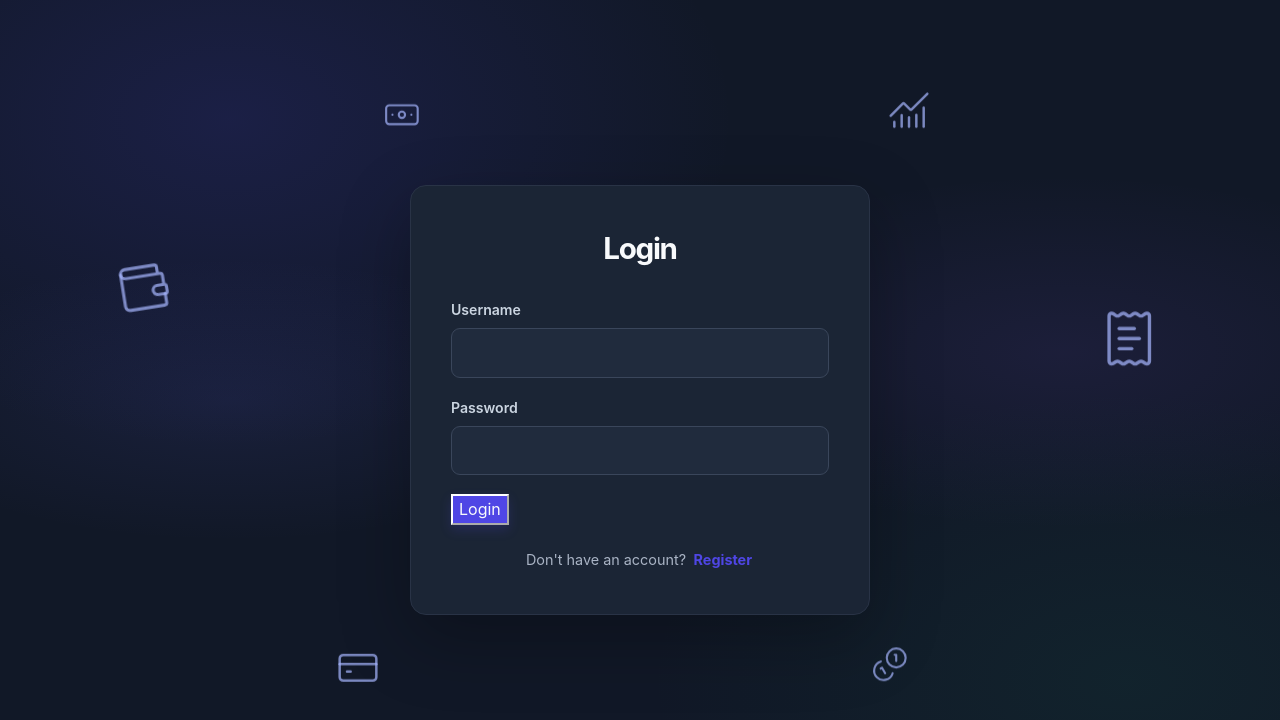
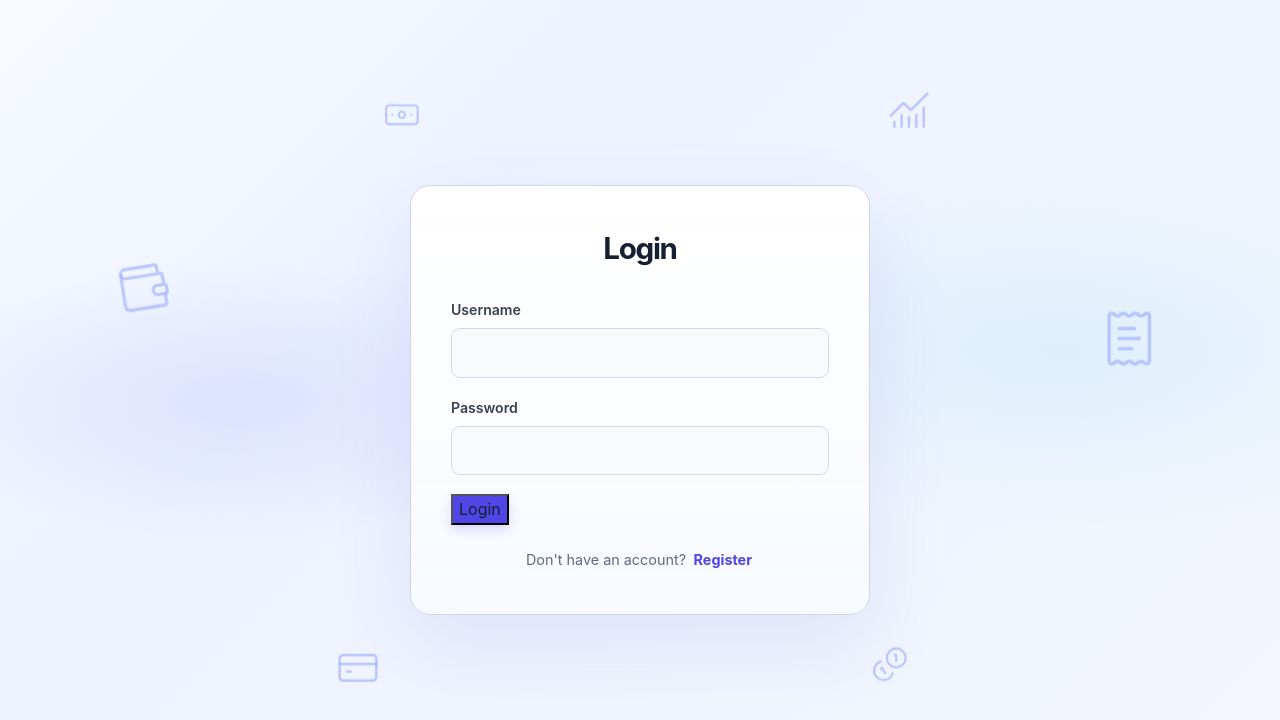
Before and after one commit to Harsha4576dks/expense_tracker_mvc, a React (Vite) app in the folder front-end/: page /login in a window 1280 px wide. Shown: the top 720 px of the page. Built offline with nearby package versions, Linux system fonts and the light colour scheme; no server answers.

Commit message:
Updated mode

```diff
--- a/front-end/src/App.css
+++ b/front-end/src/App.css
@@ -1,35 +1,37 @@
 .app-shell {
-  --color-canvas: #111827;
-  --color-surface: #1b2535;
-  --color-surface-muted: #202b3d;
-  --color-border: #293346;
-  --color-border-subtle: #344156;
-  --color-text: #f8fafc;
-  --color-heading: #f8fafc;
-  --color-text-muted: #aab4c5;
-  --color-text-secondary: #cbd5e1;
-  --color-text-strong: #e2e8f0;
-  --color-input-border: #3a465b;
-  --color-input-disabled: #202b3d;
-  --color-text-disabled: #aab4c5;
-  --color-primary-soft: rgba(99, 102, 241, 0.16);
-  --color-danger-soft: rgba(194, 65, 75, 0.16);
-  --color-danger-border: rgba(253, 164, 175, 0.35);
-  --color-danger-text: #fda4af;
-  --color-success-soft: rgba(22, 131, 93, 0.16);
-  --color-success-border: rgba(110, 231, 183, 0.35);
-  --color-success-text: #6ee7b7;
-  --shadow-card: 0 12px 32px rgba(0, 0, 0, 0.2);
+  --color-canvas: #f4f7fb;
+  --color-surface: #ffffff;
+  --color-surface-muted: #f8fafc;
+  --color-border: #dfe7f5;
+  --color-border-subtle: #edf2fb;
+  --color-text: #172033;
+  --color-heading: #172033;
+  --color-text-muted: #5f6b7d;
+  --color-text-secondary: #374151;
+  --color-text-strong: #1f2937;
+  --color-input-border: #d8e0ee;
+  --color-input-disabled: #f2f5fa;
+  --color-text-disabled: #7b8799;
+  --color-primary: #4f46e5;
+  --color-primary-hover: #4338ca;
+  --color-primary-soft: rgba(79, 70, 229, 0.10);
+  --color-danger-soft: rgba(194, 65, 75, 0.08);
+  --color-danger-border: rgba(194, 65, 75, 0.22);
+  --color-danger-text: #b4233d;
+  --color-success-soft: rgba(22, 131, 93, 0.08);
+  --color-success-border: rgba(22, 131, 93, 0.18);
+  --color-success-text: #136c4d;
+  --shadow-card: 0 12px 32px rgba(15, 23, 42, 0.06);
   display: grid;
   min-height: 100vh;
   grid-template-columns: 260px minmax(0, 1fr);
-  background: var(--color-canvas);
+  background: linear-gradient(135deg, #f6fbff 0%, #eef4ff 38%, #f9fafb 100%);
 }
 
 .app-main {
   min-width: 0;
   min-height: 100vh;
-  background: var(--color-canvas);
+  background: transparent;
 }
 
 .Home-container {
@@ -40,8 +42,8 @@
   align-items: flex-start;
   justify-content: center;
   background:
-    radial-gradient(ellipse at 92% 10%, rgba(79, 70, 229, 0.1), transparent 34%),
-    var(--color-canvas);
+    radial-gradient(ellipse at 92% 10%, rgba(79, 70, 229, 0.08), transparent 30%),
+    linear-gradient(135deg, rgba(255,255,255,0.4), rgba(240,245,255,0.75));
   text-align: left;
 }
 
--- a/front-end/src/pages/login/LoginForm.css
+++ b/front-end/src/pages/login/LoginForm.css
@@ -1,19 +1,21 @@
 .login-container {
-  --color-canvas: #111827;
-  --color-surface: #1b2535;
-  --color-surface-muted: #202b3d;
-  --color-border: #293346;
-  --color-text: #f8fafc;
-  --color-text-heading: #f8fafc;
-  --color-text-muted: #aab4c5;
-  --color-text-secondary: #cbd5e1;
-  --color-input-border: #3a465b;
-  --color-danger-soft: rgba(194, 65, 75, 0.16);
-  --color-danger-border: rgba(253, 164, 175, 0.35);
-  --color-danger-text: #fda4af;
-  --color-success-soft: rgba(22, 131, 93, 0.16);
-  --color-success-border: rgba(110, 231, 183, 0.35);
-  --color-success-text: #6ee7b7;
+  --color-canvas: #f4f7fb;
+  --color-surface: #ffffff;
+  --color-surface-muted: #f8fafc;
+  --color-border: #cdd7ea;
+  --color-text: #172033;
+  --color-text-heading: #172033;
+  --color-text-muted: #5d6b82;
+  --color-text-secondary: #374152;
+  --color-input-border: #cfd9ee;
+  --color-primary: #4f46e5;
+  --color-primary-hover: #4338ca;
+  --color-danger-soft: rgba(194, 65, 75, 0.08);
+  --color-danger-border: rgba(194, 65, 75, 0.22);
+  --color-danger-text: #b4233d;
+  --color-success-soft: rgba(22, 131, 93, 0.08);
+  --color-success-border: rgba(22, 131, 93, 0.2);
+  --color-success-text: #136c4d;
   position: relative;
   display: flex;
   min-height: 100vh;
@@ -21,11 +23,9 @@
   justify-content: center;
   padding: 2rem 1.25rem;
   background:
-    radial-gradient(ellipse at 18% 15%, rgba(79, 70, 229, 0.16), transparent 34%),
-    radial-gradient(ellipse at 88% 85%, rgba(22, 131, 93, 0.1), transparent 30%),
-    var(--color-canvas);
+    linear-gradient(135deg, #f7fbff 0%, #edf3ff 32%, #f3f6fb 100%);
   color: var(--color-text);
-  color-scheme: dark;
+  color-scheme: light;
   overflow: clip;
 }
 
@@ -36,8 +36,8 @@
   overflow: hidden;
   pointer-events: none;
   background:
-    radial-gradient(ellipse at 18% 50%, rgba(99, 102, 241, 0.1), transparent 25%),
-    radial-gradient(ellipse at 83% 44%, rgba(139, 92, 246, 0.09), transparent 28%);
+    radial-gradient(ellipse at 18% 50%, rgba(99, 102, 241, 0.12), transparent 25%),
+    radial-gradient(ellipse at 83% 44%, rgba(56, 189, 248, 0.10), transparent 28%);
 }
 
 .login-icon-orbit {
@@ -112,10 +112,11 @@
   width: 100%;
   max-width: 460px;
   padding: clamp(1.6rem, 5vw, 2.5rem);
-  border: 1px solid var(--color-border);
-  border-radius: 16px;
-  background: var(--color-surface);
-  box-shadow: 0 24px 70px rgba(0, 0, 0, 0.28);
+  border: 1px solid #cdd7ea;
+  border-radius: 20px;
+  background: linear-gradient(180deg, rgba(255,255,255,0.98), rgba(247,250,255,0.96));
+  box-shadow: 0 28px 80px rgba(79, 70, 229, 0.10);
+  backdrop-filter: blur(8px);
 }
 
 .login-form h2 {
@@ -155,7 +156,7 @@
 
 .form-group input:focus {
   border-color: var(--color-primary);
-  box-shadow: 0 0 0 3px rgba(99, 102, 241, 0.2);
+  box-shadow: 0 0 0 3px rgba(79, 70, 229, 0.14);
 }
 
 .form-group input::placeholder {
--- a/front-end/src/pages/navbar/Navbar.css
+++ b/front-end/src/pages/navbar/Navbar.css
@@ -9,10 +9,10 @@
   padding: 1.4rem 1rem 1rem;
   flex-direction: column;
   justify-content: space-between;
-  border-right: 1px solid #202a3c;
-  background: #111827;
-  color: #f8fafc;
-  box-shadow: 8px 0 30px rgba(15, 23, 42, 0.08);
+  border-right: 1px solid #e5e7eb;
+  background: linear-gradient(180deg, rgba(255,255,255,0.96), rgba(245,248,255,0.96));
+  color: #172033;
+  box-shadow: 8px 0 30px rgba(15, 23, 42, 0.04);
 }
 
 .sidebar-header {
@@ -21,7 +21,7 @@
   align-items: center;
   gap: 0.5rem;
   padding: 0 0.35rem 1.3rem;
-  border-bottom: 1px solid #293346;
+  border-bottom: 1px solid #e5e7eb;
   margin-bottom: 1.4rem;
 }
 
@@ -36,12 +36,12 @@
 
 .logo-icon {
   flex: 0 0 auto;
-  color: #a5b4fc;
+  color: #4f46e5;
 }
 
 .brand-name {
   overflow: hidden;
-  color: #f8fafc;
+  color: #172033;
   font-size: 1.02rem;
   font-weight: 700;
   letter-spacing: -0.02em;
@@ -75,7 +75,7 @@
   border: 0;
   border-radius: 9px;
   background: transparent;
-  color: #aab4c5;
+  color: #4b5563;
   cursor: pointer;
   font-size: 0.93rem;
   font-weight: 550;
@@ -100,27 +100,27 @@
 }
 
 .nav-link:hover {
-  background: #202b3d;
-  color: #f8fafc;
+  background: #f3f4f6;
+  color: #111827;
 }
 
 .nav-link.active {
-  background: rgba(99, 102, 241, 0.2);
-  color: #c7d2fe;
+  background: rgba(79, 70, 229, 0.10);
+  color: #312e81;
 }
 
 .nav-link.active .icon-wrapper {
-  color: #a5b4fc;
+  color: #4f46e5;
 }
 
 .sidebar-footer {
   padding-top: 1rem;
-  border-top: 1px solid #293346;
+  border-top: 1px solid #e5e7eb;
 }
 
 .logout-link:hover {
-  background: rgba(194, 65, 75, 0.16);
-  color: #fda4af;
+  background: rgba(194, 65, 75, 0.08);
+  color: #b4233d;
 }
 
 @media (max-width: 760px) {
@@ -133,7 +133,7 @@
     flex-direction: row;
     gap: 0.8rem;
     border-right: 0;
-    border-bottom: 1px solid #202a3c;
+    border-bottom: 1px solid #e5e7eb;
   }
 
   .sidebar-header {
@@ -170,7 +170,7 @@
     flex: 0 0 auto;
     padding: 0 0 0 0.55rem;
     border-top: 0;
-    border-left: 1px solid #293346;
+    border-left: 1px solid #e5e7eb;
   }
 }
 
```
